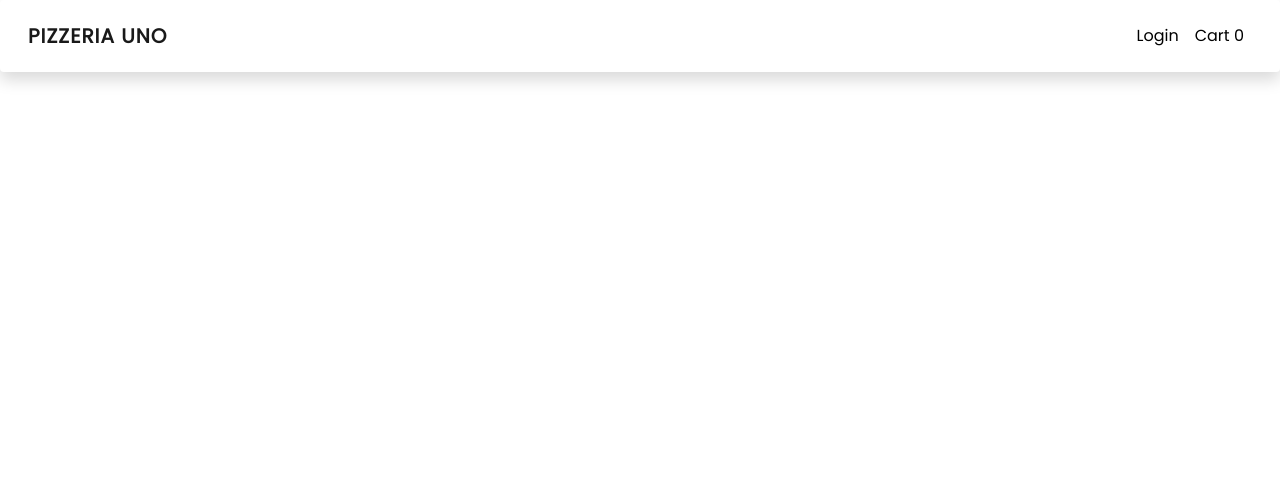
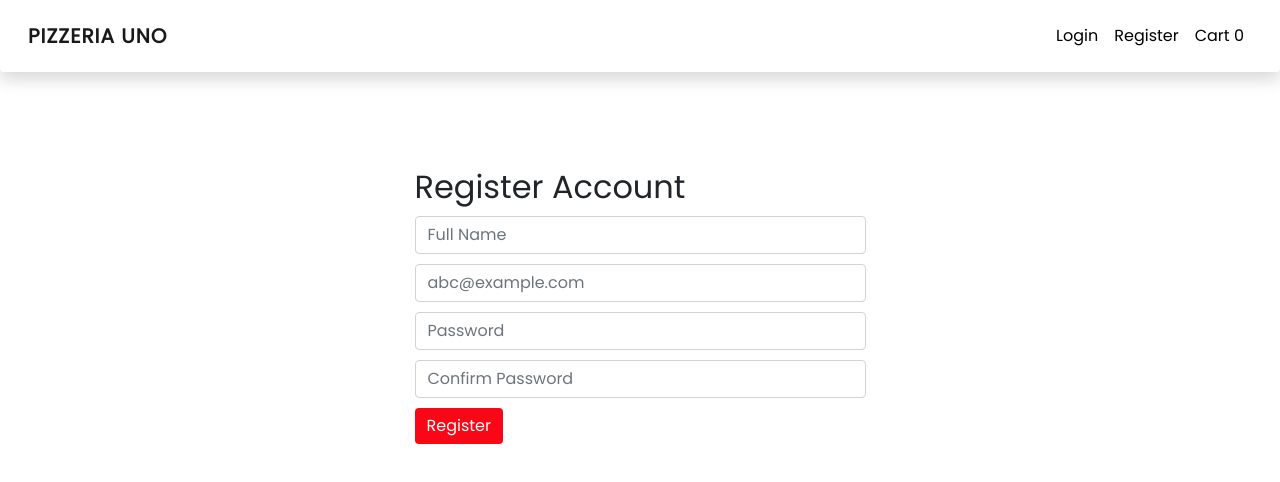
Before and after one commit to ayushkumar2103/t, a React (Create React App) app: page /register in a window 1280 px wide. Shown: the top 482 px of the page. Built offline with nearby package versions, Linux system fonts and the light colour scheme.

Commit message:
added login and registration screen

```diff
--- a/src/App.js
+++ b/src/App.js
@@ -2,6 +2,8 @@ import { Routes, Route } from "react-router-dom";
 import Navbar from "components/Navbar";
 
 import HomeScreen from "screens/Home";
+import LoginScreen from "screens/LoginScreen";
+import RegisterScreen from "screens/RegisterScreen";
 import CartScreen from "screens/CartScreen";
 
 import "../node_modules/bootstrap/dist/css/bootstrap.min.css";
@@ -12,6 +14,8 @@ function App() {
       <Navbar />
       <Routes>
         <Route path="/" element={<HomeScreen />} />
+        <Route path="/login" element={<LoginScreen />} />
+        <Route path="/register" element={<RegisterScreen />} />
         <Route path="/cart" element={<CartScreen />} />
       </Routes>
     </div>
--- a/src/components/Navbar.js
+++ b/src/components/Navbar.js
@@ -23,9 +23,14 @@ const Navbar = () => {
         <div className="collapse navbar-collapse" id="navbarSupportedContent">
           <ul className="navbar-nav ms-auto mb-2 mb-lg-0">
             <li className="nav-item">
-              <a className="nav-link " href="/login">
+              <Link className="nav-link " to="/login">
                 Login
-              </a>
+              </Link>
+            </li>
+            <li className="nav-item">
+              <Link className="nav-link " to="/register">
+                Register
+              </Link>
             </li>
             <li className="nav-item">
               <Link className="nav-link" to="/cart">
--- /dev/null
+++ b/src/screens/LoginScreen.js
@@ -0,0 +1,52 @@
+import { useState } from "react";
+import "styles/RegisterScreen.style.css";
+
+const LoginScreen = () => {
+  const [credentials, setCredentials] = useState({
+    email: "",
+    password: "",
+  });
+
+  const handleInputChange = (event) => {
+    const { name, value } = event.target;
+    setCredentials({ ...credentials, [name]: value });
+  };
+
+  const handleSubmit = (event) => {
+    event.preventDefault();
+  };
+
+  return (
+    <div className="container">
+      <div className="row justify-content-center">
+        <form className="col-md-5 mt-5" onSubmit={handleSubmit}>
+          <h2>Login Account</h2>
+          <input
+            type="email"
+            name="email"
+            placeholder="abc@example.com"
+            value={credentials.email}
+            onChange={handleInputChange}
+            className="form-control"
+            required
+          />
+          <input
+            type="password"
+            name="password"
+            placeholder="Password"
+            value={credentials.password}
+            onChange={handleInputChange}
+            className="form-control"
+            required
+          />
+
+          <button className="btn btn-danger" type="submit">
+            Login
+          </button>
+        </form>
+      </div>
+    </div>
+  );
+};
+
+export default LoginScreen;
--- /dev/null
+++ b/src/screens/RegisterScreen.js
@@ -0,0 +1,80 @@
+import { useState } from "react";
+import "styles/RegisterScreen.style.css";
+
+const RegisterScreen = () => {
+  const [credentials, setCredentials] = useState({
+    fullName: "",
+    email: "",
+    password: "",
+    confirmPassword: "",
+  });
+
+  const handleInputChange = (event) => {
+    const { name, value } = event.target;
+    setCredentials({ ...credentials, [name]: value });
+  };
+
+  const handleSubmit = (event) => {
+    event.preventDefault();
+
+    if (credentials.password !== credentials.confirmPassword) {
+      alert("Passwords do not match!");
+      return;
+    }
+    if (credentials.password.length < 6) {
+      alert("password must be greater than 6 characters");
+      return;
+    }
+  };
+
+  return (
+    <div className="container">
+      <div className="row justify-content-center">
+        <form className="col-md-5 mt-5" onSubmit={handleSubmit}>
+          <h2>Register Account</h2>
+          <input
+            type="text"
+            name="fullName"
+            placeholder="Full Name"
+            value={credentials.fullName}
+            onChange={handleInputChange}
+            className="form-control"
+            required
+          />
+          <input
+            type="email"
+            name="email"
+            placeholder="abc@example.com"
+            value={credentials.email}
+            onChange={handleInputChange}
+            className="form-control"
+            required
+          />
+          <input
+            type="password"
+            name="password"
+            placeholder="Password"
+            value={credentials.password}
+            onChange={handleInputChange}
+            className="form-control"
+            required
+          />
+          <input
+            type="password"
+            name="confirmPassword"
+            placeholder="Confirm Password"
+            value={credentials.confirmPassword}
+            onChange={handleInputChange}
+            className="form-control"
+            required
+          />
+          <button className="btn btn-danger" type="submit">
+            Register
+          </button>
+        </form>
+      </div>
+    </div>
+  );
+};
+
+export default RegisterScreen;
--- /dev/null
+++ b/src/styles/RegisterScreen.style.css
@@ -0,0 +1,4 @@
+.form-control {
+  margin: 10px 0px;
+  box-shadow: none !important;
+}
```
